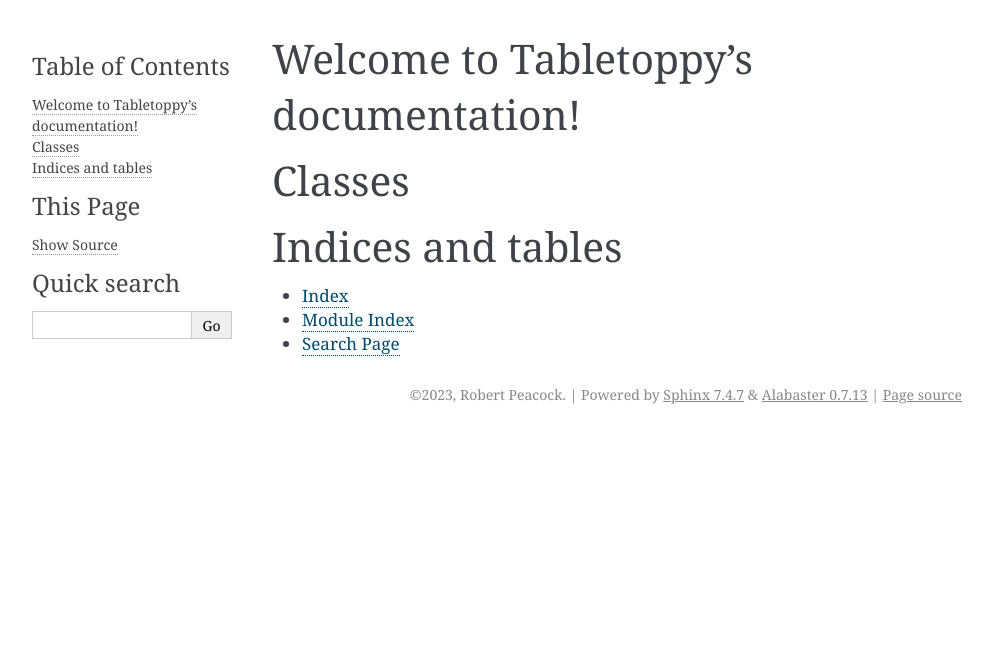
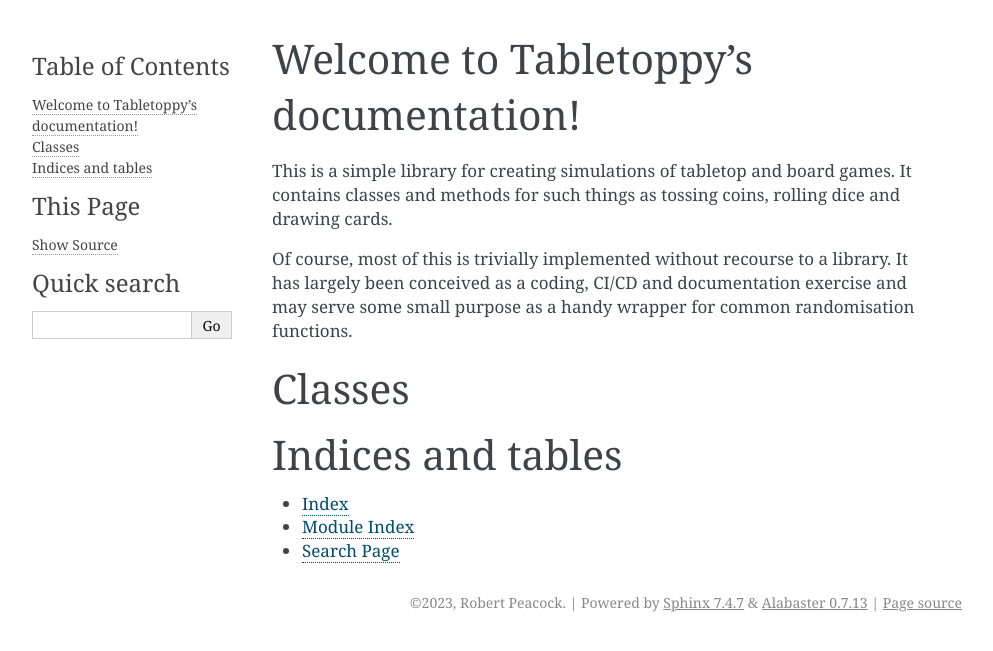
Before and after one commit to peaky76/tabletoppy, a Sphinx documentation site: the page built from docs/source/index.rst, in a window 1280 px wide. Shown: the top 651 px of the page, without its empty margins (148-1141 px from the left). Built offline with Sphinx 7.4.7, drawn with Linux system fonts in a browser that asks for light colours.

Commit message:
add docs intro

```diff
--- a/docs/source/classes.rst
+++ b/docs/source/classes.rst
@@ -1,2 +1,2 @@
-   .. automodule:: tabletoppy.coin
+   .. autoclass:: tabletoppy.coin.Coin
     :members:
--- a/docs/source/index.rst
+++ b/docs/source/index.rst
@@ -5,6 +5,11 @@
 
 Welcome to Tabletoppy's documentation!
 ======================================
+
+This is a simple library for creating simulations of tabletop and board games.
+It contains classes and methods for such things as tossing coins, rolling dice and drawing cards.
+
+Of course, most of this is trivially implemented without recourse to a library. It has largely been conceived as a coding, CI/CD and documentation exercise and may serve some small purpose as a handy wrapper for common randomisation functions.
 
 Classes
 ========
```
